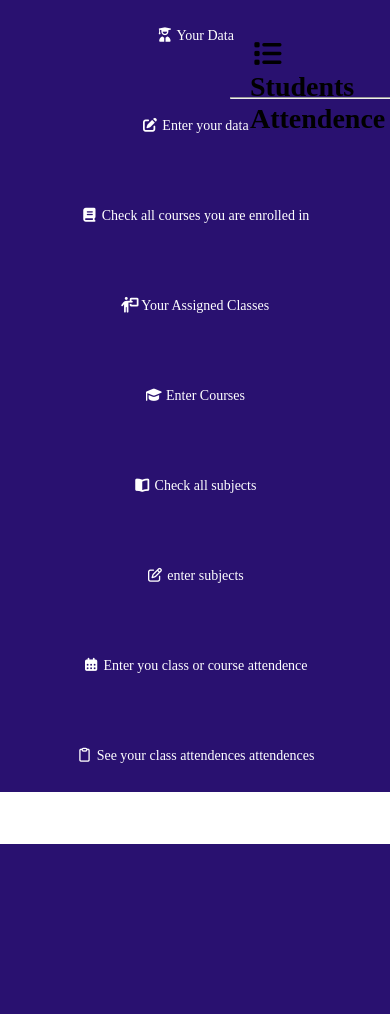
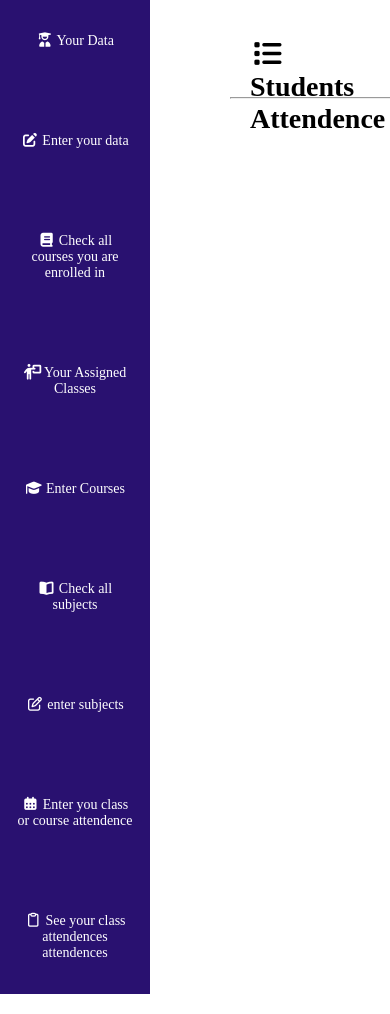
Before and after one commit to dri574069-beep/Academy-Website, a Django app: page /DeleteAttenForTeachers/ in a window 390 px wide; the page is wider, and only the part inside the window is pictured. Before the commit the page ends 844 px from the top of that part, so only its background shows below. Run offline with Django 5.2, Linux system fonts and the light colour scheme.

Commit message:
Adjust teacher sidebar width

```diff
--- a/static/style.css
+++ b/static/style.css
@@ -2075,60 +2075,45 @@ select {
         padding: 20px;
     }
 }
-/* Fix teacher sidebar on smaller screens */
 @media (max-width: 900px) {
+
     .teacherurl,
     .teacherUrl {
-        position: relative;
-        top: auto;
-        left: auto;
-        right: auto;
-        bottom: auto;
-
-        width: 100%;
-        height: auto;
-        min-height: 0;
-
-        margin: 0;
-        padding: 20px;
-        box-sizing: border-box;
-
-        text-align: center;
+        position: relative !important;
+        top: auto !important;
+        left: auto !important;
+
+        width: 180px !important;
+        min-width: 180px !important;
+        height: auto !important;
+        min-height: 500px !important;
+
+        margin: 0 !important;
+        padding: 20px 10px !important;
+
+        box-sizing: border-box !important;
     }
 
     .teacherurl a,
     .teacherUrl a {
-        display: inline-block;
-        margin: 6px 10px;
-        padding: 5px;
+        display: block !important;
+        margin: 12px 0 !important;
     }
 }
 
 @media (max-width: 600px) {
+
     .teacherurl,
     .teacherUrl {
-        width: 100%;
-        height: auto;
-        padding: 15px;
+        width: 150px !important;
+        min-width: 150px !important;
+        min-height: 400px !important;
+        padding: 15px 8px !important;
     }
 
     .teacherurl a,
     .teacherUrl a {
-        display: block;
-        margin: 8px auto;
-    }
-}
-@media (max-width: 900px) {
-    #motherTeacherUrl,
-    #motherofTeachersDaa {
-        position: relative;
-        top: auto;
-        left: auto;
-        right: auto;
-        bottom: auto;
-
-        width: 90%;
-        max-width: 900px;
-        margin: 30px auto;
-    }
-}
+        display: block !important;
+        margin: 10px 0 !important;
+    }
+}
```
